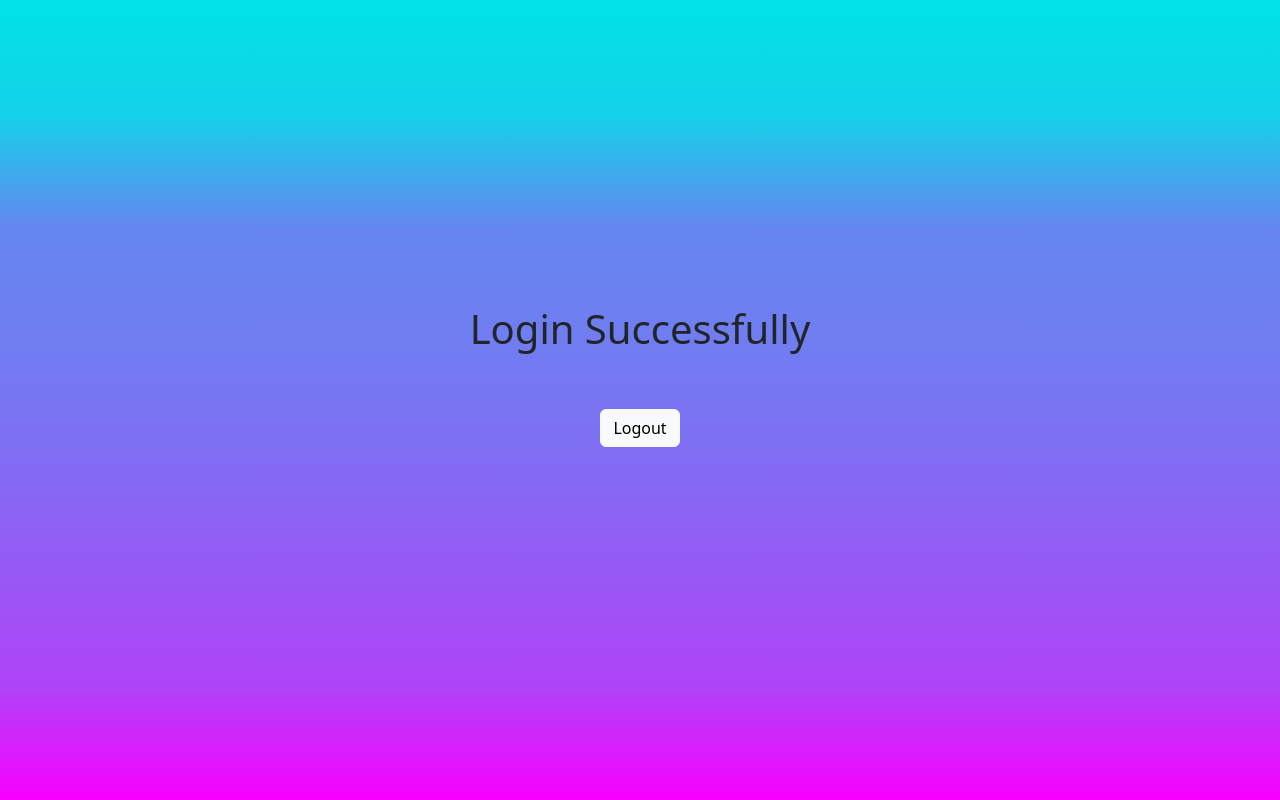
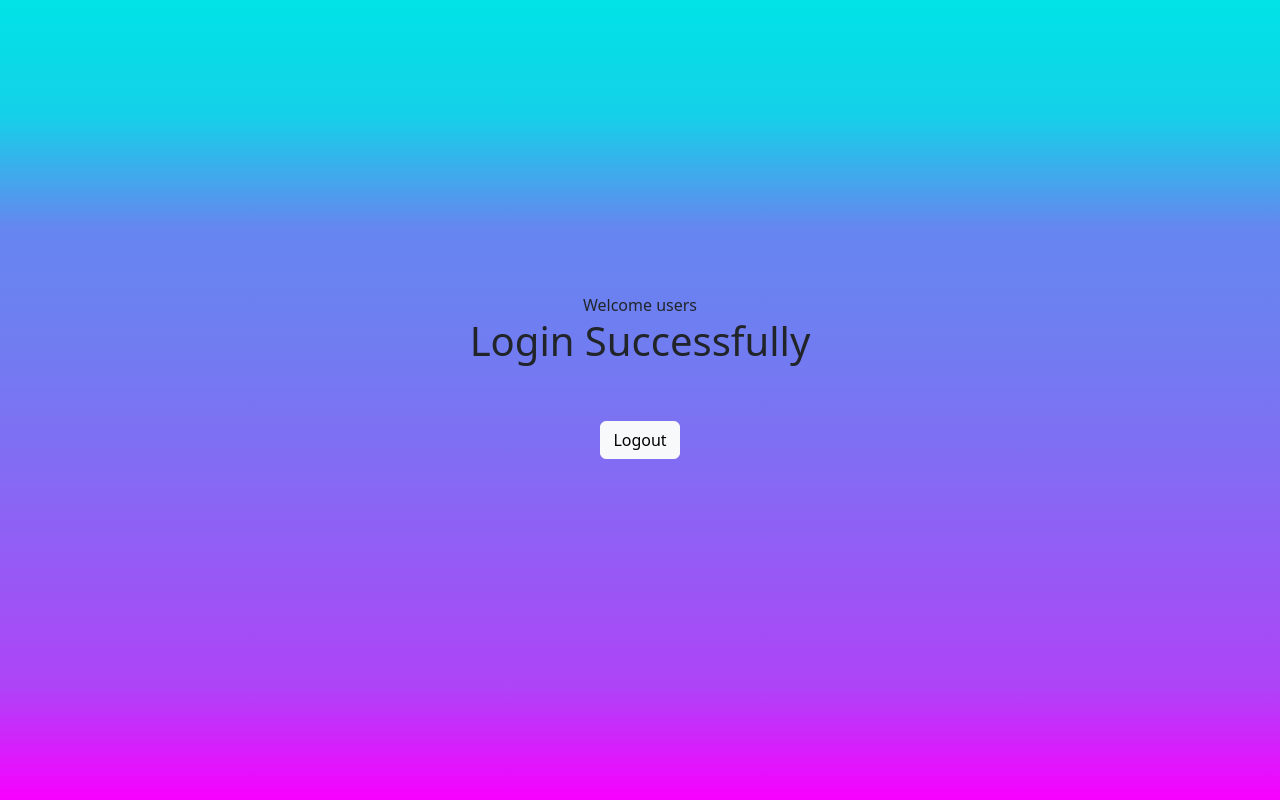
Before and after one commit to Rimzath/MERN-E-Commerce, a React (Vite) app in the folder frontend/: page /home in a window 1280 px wide. Built offline with nearby package versions, Linux system fonts and the light colour scheme.

Commit message:
created crud operation jsx files and initialization it

```diff
--- /dev/null
+++ b/frontend/src/components/CRUD/Users.jsx
@@ -0,0 +1,7 @@
+import React from "react";
+
+const users = () => {
+  return <div>Welcome users</div>;
+};
+
+export default users;
--- a/frontend/src/components/Home.jsx
+++ b/frontend/src/components/Home.jsx
@@ -1,14 +1,16 @@
 // import React from 'react';
 import { Link } from "react-router-dom";
-
+import Users from "./CRUD/users";
 const Home = () => {
   return (
     <div
       style={{
-        backgroundImage: "linear-gradient(#00e3e6,#14d1e8,#6686f0,#707df1,#816df3,#9759f5,#ae44f7,#f800ff)",
+        backgroundImage:
+          "linear-gradient(#00e3e6,#14d1e8,#6686f0,#707df1,#816df3,#9759f5,#ae44f7,#f800ff)",
       }}
       className="d-flex flex-column justify-content-center align-items-center text-center vh-100"
     >
+      <Users />
       <h1>Login Successfully</h1>
       <Link to="/login" className="btn btn-light my-5">
         Logout
```
Also changed, not shown: frontend/src/components/CRUD/CreateUser.jsx (added, +7 -0 lines), frontend/src/components/CRUD/UpdateUser.jsx (added, +7 -0 lines).
